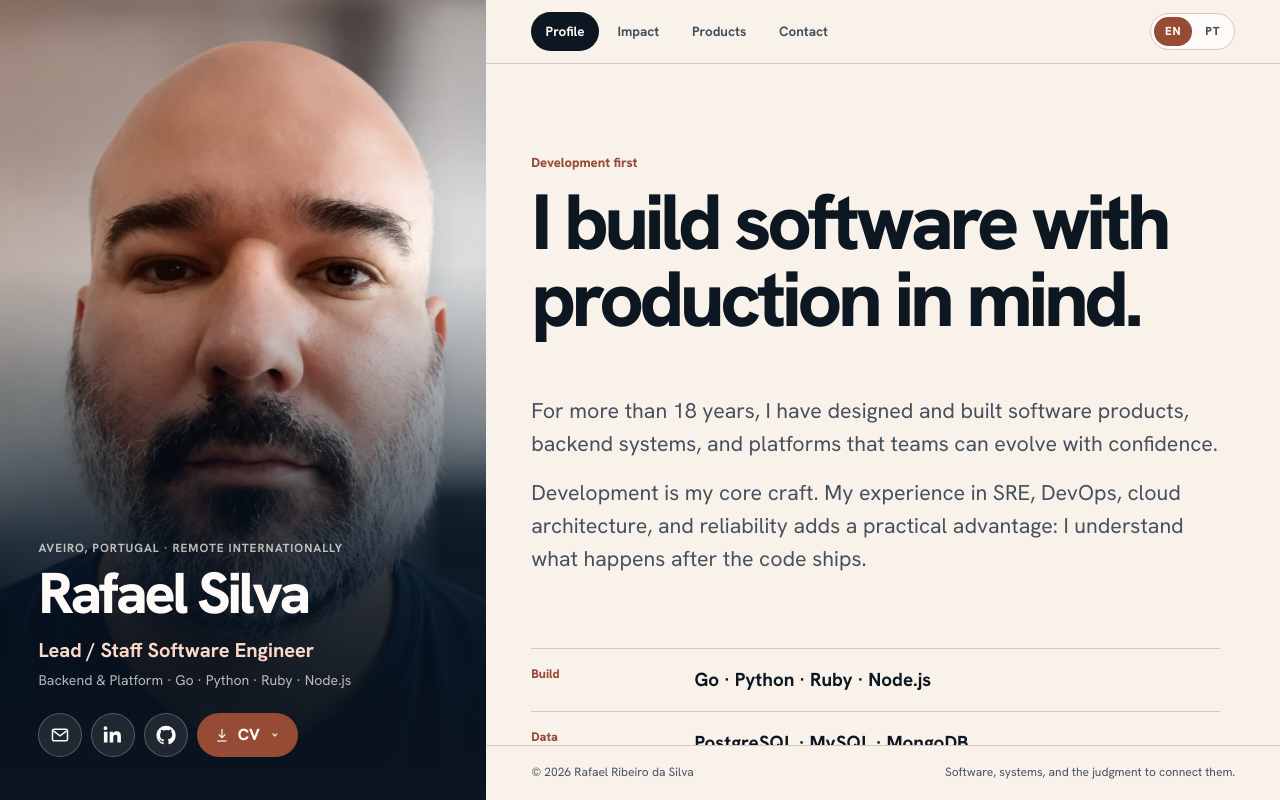
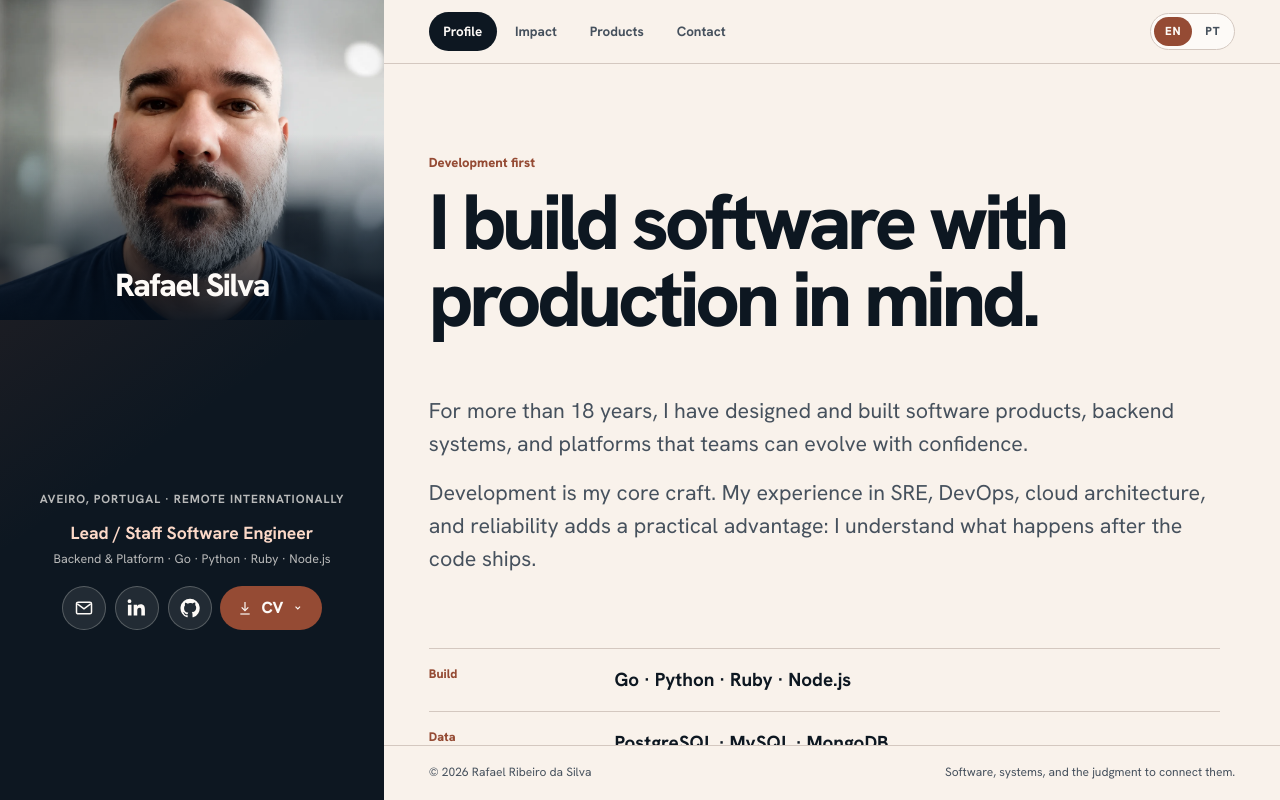
Before and after one commit to RibaDev/ribadev.github.io, a plain HTML site: page index.html in a window 1280 px wide. Drawn offline with Linux system fonts and the light colour scheme.

Commit message:
update website content

```diff
--- a/index.html
+++ b/index.html
@@ -21,6 +21,7 @@
 
   <div class="site-shell">
     <header class="portrait" aria-labelledby="profile-name">
+      <div class="portrait__photo">
         <img
           class="portrait__image"
           src="assets/rafael-ribeiro-profile.webp"
@@ -31,6 +32,9 @@
           decoding="async"
           fetchpriority="high"
         >
+        <div class="portrait__photo-shade" aria-hidden="true"></div>
+        <h1 id="profile-name">Rafael Silva</h1>
+      </div>
       <div class="portrait__wash" aria-hidden="true"></div>
 
       <div class="portrait__top">
@@ -42,7 +46,6 @@
 
       <div class="portrait__content">
         <p class="location" data-i18n="location">Aveiro, Portugal · Remote internationally</p>
-        <h1 id="profile-name">Rafael Silva</h1>
         <p class="role" data-i18n="role">Lead / Staff Software Engineer</p>
         <p class="specialty" data-i18n="specialty">Backend &amp; Platform · Go · Python · Ruby · Node.js</p>
 
--- a/styles.css
+++ b/styles.css
@@ -74,43 +74,70 @@ svg { display: block; }
 .portrait {
   position: relative;
   min-height: 100svh;
+  display: flex;
+  flex-direction: column;
+  align-items: center;
+  padding: 0;
   overflow: hidden;
   isolation: isolate;
   color: var(--surface);
   background: var(--ink);
 }
 
+.portrait__photo {
+  position: relative;
+  z-index: 1;
+  flex: 0 0 40svh;
+  width: 100%;
+  height: 40svh;
+  margin: 0;
+  border: 0;
+  border-radius: 0;
+  overflow: hidden;
+  animation: portrait-settle 900ms var(--ease-out) both;
+}
+
 .portrait__image {
   position: absolute;
-  z-index: -3;
   inset: 0;
   width: 100%;
   height: 100%;
   object-fit: cover;
-  object-position: 50% 45%;
+  object-position: 50% 40%;
   filter: saturate(0.78) contrast(1.02);
-  transform: scale(1.015);
-  animation: portrait-settle 900ms var(--ease-out) both;
+}
+
+.portrait__photo-shade {
+  position: absolute;
+  z-index: 2;
+  inset: 42% 0 0;
+  background: linear-gradient(to top, oklch(0.16 0.03 250 / 0.92), transparent);
+}
+
+.portrait__photo h1 {
+  position: absolute;
+  z-index: 3;
+  right: 0;
+  bottom: 1.25rem;
+  left: 0;
+  margin: 0;
+  color: var(--surface);
+  font-size: clamp(2rem, 8vw, 2.6rem);
+  font-weight: 800;
+  line-height: 0.9;
+  letter-spacing: -0.045em;
+  text-align: center;
+  white-space: nowrap;
 }
 
 .portrait__wash {
   position: absolute;
-  z-index: -2;
+  z-index: 0;
   inset: 0;
-  background:
-    linear-gradient(to top, oklch(0.14 0.035 250 / 0.98) 0%, oklch(0.18 0.035 250 / 0.76) 32%, transparent 67%),
-    linear-gradient(145deg, oklch(0.50 0.105 38 / 0.34), transparent 48%);
+  background: linear-gradient(145deg, oklch(0.50 0.105 38 / 0.24), transparent 52%);
 }
 
-.portrait::after {
-  content: "";
-  position: absolute;
-  z-index: -1;
-  inset: auto 0 0;
-  height: 18rem;
-  background: linear-gradient(to top, var(--ink), transparent);
-  opacity: 0.82;
-}
+.portrait::after { display: none; }
 
 .portrait__top {
   position: absolute;
@@ -151,13 +178,17 @@ svg { display: block; }
 .language-switch--over-image button[aria-pressed="true"] { background: var(--surface); color: var(--ink); }
 
 .portrait__content {
-  position: absolute;
-  inset-inline: 0;
-  bottom: 0;
-  padding: 2rem var(--gutter) max(2rem, env(safe-area-inset-bottom));
+  position: relative;
+  z-index: 1;
+  flex: 1 1 auto;
+  width: 100%;
+  min-width: 0;
+  margin: 0;
+  padding: clamp(1.25rem, 4vh, 2rem) 1.25rem max(1.25rem, env(safe-area-inset-bottom));
   display: flex;
   flex-direction: column;
   align-items: center;
+  justify-content: center;
   text-align: center;
 }
 
@@ -170,19 +201,9 @@ svg { display: block; }
   animation: rise-in 650ms 80ms var(--ease-out) both;
 }
 
-.portrait h1 {
+.role {
   margin-top: 0.65rem;
-  white-space: nowrap;
-  font-size: clamp(2.8rem, 12vw, 4.7rem);
-  font-weight: 800;
-  line-height: 0.87;
-  letter-spacing: -0.055em;
-  animation: rise-in 700ms 140ms var(--ease-out) both;
-}
-
-.role {
-  margin-top: 1rem;
-  font-size: clamp(1rem, 4vw, 1.25rem);
+  font-size: clamp(0.92rem, 3.6vw, 1.1rem);
   font-weight: 700;
   color: var(--copper-soft);
   animation: rise-in 700ms 200ms var(--ease-out) both;
@@ -191,12 +212,12 @@ svg { display: block; }
 .specialty {
   margin-top: 0.15rem;
   color: oklch(0.98 0.006 70 / 0.72);
-  font-size: 0.88rem;
+  font-size: 0.78rem;
   animation: rise-in 700ms 250ms var(--ease-out) both;
 }
 
 .portrait__actions {
-  margin-top: 1.35rem;
+  margin-top: 1rem;
   display: flex;
   align-items: center;
   justify-content: center;
@@ -620,8 +641,8 @@ svg { display: block; }
 }
 
 @keyframes portrait-settle {
-  from { opacity: 0.65; transform: scale(1.06); }
-  to { opacity: 1; transform: scale(1.015); }
+  from { opacity: 0.65; transform: scale(0.96); }
+  to { opacity: 1; transform: scale(1); }
 }
 
 @keyframes rise-in {
@@ -654,12 +675,13 @@ svg { display: block; }
 
 @media (min-width: 1040px) {
   body { overflow: hidden; }
-  .site-shell { height: 100dvh; display: grid; grid-template-columns: minmax(25rem, 38fr) minmax(0, 62fr); overflow: hidden; }
-  .portrait { min-height: 0; height: 100dvh; }
-  .portrait__image { object-position: 50% 42%; }
-  .portrait__content { align-items: flex-start; text-align: left; padding: 2.7rem clamp(2rem, 3vw, 3.2rem); }
-  .portrait h1 { font-size: clamp(3rem, 4.5vw, 4.8rem); }
-  .portrait__actions { justify-content: flex-start; }
+  .site-shell { height: 100dvh; display: grid; grid-template-columns: minmax(22rem, 30fr) minmax(0, 70fr); overflow: hidden; }
+  .portrait { min-height: 0; height: 100dvh; display: flex; flex-direction: column; align-items: flex-start; padding: 0; }
+  .portrait__photo { align-self: stretch; flex: 0 0 40%; width: 100%; height: 40%; aspect-ratio: auto; margin: 0; border: 0; border-radius: 0; }
+  .portrait__image { object-position: 50% 40%; }
+  .portrait__photo h1 { bottom: 1.25rem; font-size: clamp(2rem, 2.4vw, 2.5rem); }
+  .portrait__content { flex: 1 1 auto; width: 100%; margin: 0; padding: clamp(1.5rem, 4vh, 2.5rem) clamp(2rem, 3vw, 3.2rem); justify-content: center; }
+  .portrait__actions { justify-content: center; }
   .discover { display: none; }
   .portrait__top { display: none; }
   .content { height: 100dvh; min-height: 0; overflow: hidden; }
```
Also changed, not shown: 2 other files. Lines whose indentation alone changed are shown as unchanged.
